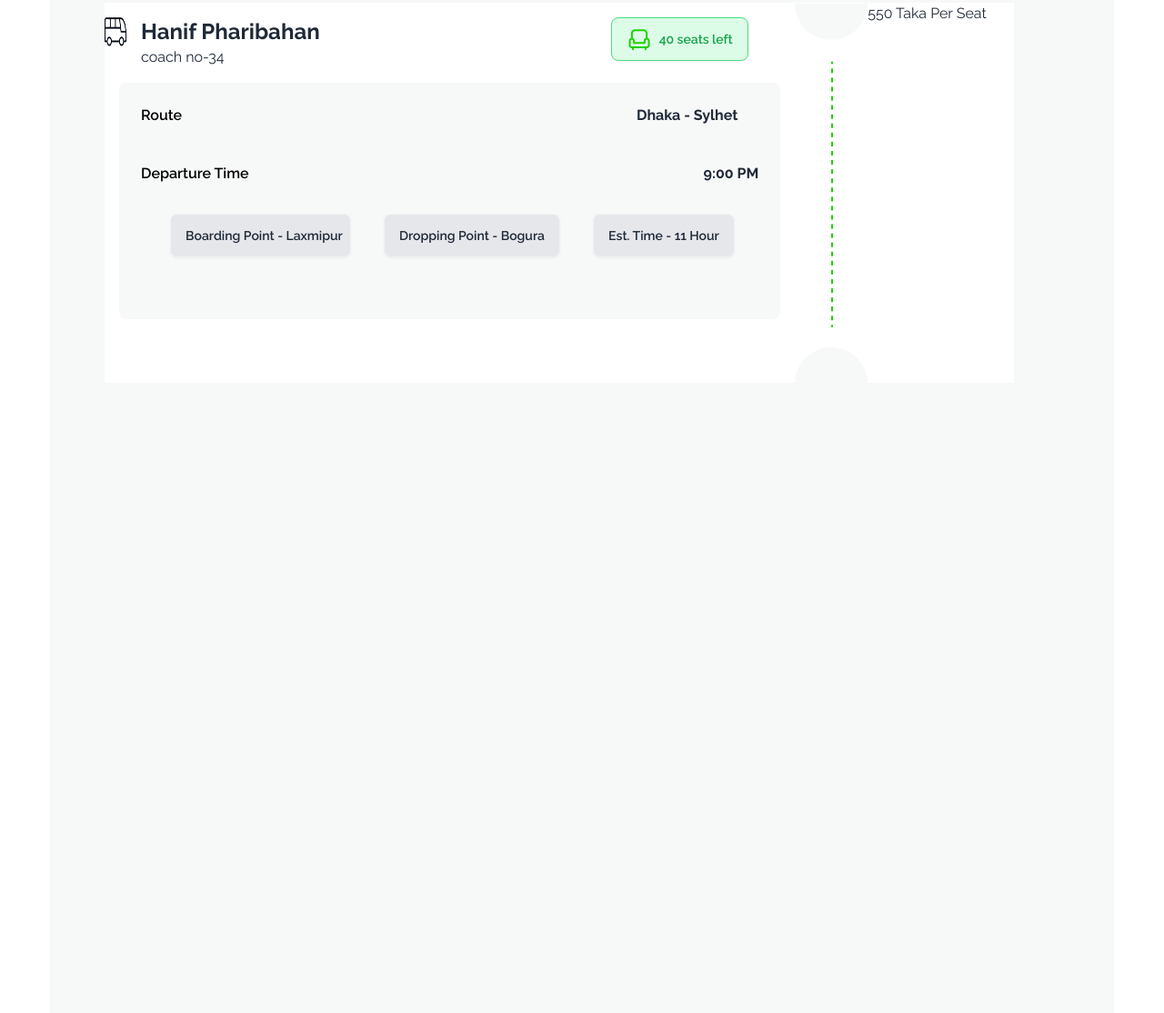
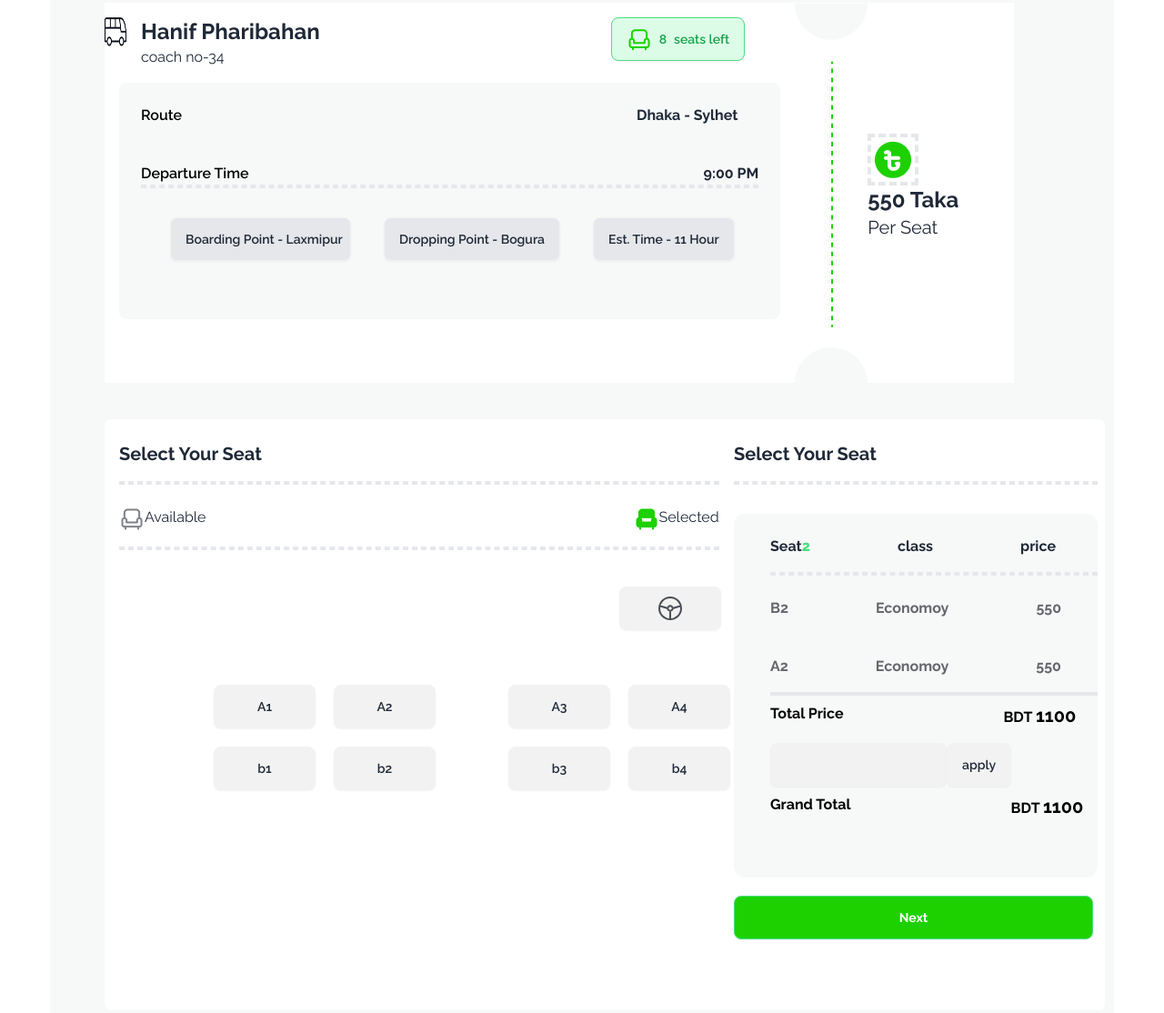
Before and after one commit to Rakibul12356/Assingment-5, a plain HTML site: page index.html in a window 1280 px wide. Shown: the part 1349-2463 px from the top of the page at 91% size. Drawn offline with nearby package versions, Linux system fonts and the light colour scheme.

Commit message:
please update the code

```diff
--- a/index.html
+++ b/index.html
@@ -26,7 +26,7 @@
 
                 </div>
                 <div class="navbar-end">
-                  <button class="btn ">Bus<img src="images/bus-icon.png" alt=""></button>
+                  <button class="btn border-green-400 bg-green-100 text-green-600 ">Bus<img src="images/bus-icon.png" alt=""></button>
                 </div>
               </div>
         </div>
@@ -39,7 +39,7 @@
                 <h1 class="text-bold text-7xl text-center font-bold text-green-500">Hanif Paribahan</h1>
                 <p class="text-white text-center px-28 py-10 text-2xl">Yes, you can run unit tests and view the results directly within the app. The integrated testing features allow for a streamlined .</p>
                 <div class="px-[490px] ">
-                  <button class="btn btn-success text-black">Buy Tickets</button>
+                  <button class="btn btn-success text-black"><a href="#interface-section">Buy Tickets</a></button>
                 </div>
             </div>
         </section>
@@ -86,7 +86,7 @@
         </div>
         </section>
         <!--seat scetion-->
-        <section class="w-[1170px] h-[1500px] bg-[#F7F8F8] border-green-300 border-y-4 rounded-2xl">
+        <section id="interface-section" class="w-[1170px] h-[1400px] bg-[#F7F8F8] border-green-300 border-y-4 rounded-2xl">
           <section>
             <div class="text-center pt-20">
               <h1 class="text-4xl font-extrabold">Hanif Paribahan</h1>
@@ -94,7 +94,7 @@
             </div>
           </section>
           <!--Ticket info section start-->
-          <section class="bg-white w-[1000px] h-[418px] ml-[60px] flex">
+          <section class="bg-white w-[1000px] h-[418px] ml-[60px] flex mb-10">
             <div>
             <div class="flex pt-4">
               <div>
@@ -102,7 +102,7 @@
               <p class="pl-10"> coach no-34</p>
               </div>
               <div class="pl-60">
-                <button class="btn border-green-400 bg-green-100 text-green-600"> <img src="images/seat-green.png" alt="">40 seats left</button>
+                <button class="btn border-green-400 bg-green-100 text-green-600"> <img src="images/seat-green.png" alt=""><span>8</span> seats left</button>
               </div>
               </div>
               <div class="bg-[#F7F8F8]  h-[260px] m-4 rounded-lg p-6" >
@@ -114,6 +114,7 @@
                   <h1 class="text-black font-semibold">Departure Time</h1>
                   <h1 class="font-bold">9:00 PM</h1>
                 </div>
+                <p class="border-2 border-dashed"></p>
                 <div class="pl-8 space-x-8 mt-8">
                   <button class="bg-gray-200 btn pr-2">Boarding Point - Laxmipur</button>
                   <button class="bg-gray-200 btn">Dropping Point - Bogura</button>
@@ -124,13 +125,115 @@
             <div>
               <img src="images/info-devider.png" alt="">
             </div>
-            <div>
-              <h1>550 Taka
-                Per Seat</h1>
+            <div class="pt-36">
+              <img src="images/fare.png" alt="" class="border-dashed border-4">
+              <h1><span class="text-2xl font-bold">550 Taka</span><br>
+                <span class="text-xl">Per Seat</span></h1>
             </div>
           </section>
           <!--Ticket info end-->
+          <!--seat and passenger info section start-->
+          <section class="bg-white flex rounded-lg w-[1100px] h-[650px] ml-[60px]">
+            <!--select seat section-->
+            <section class="w-[60%] ml-4 pt-6">
+              <section>
+              <div>
+                <h1 class="text-xl font-bold mb-4">Select Your Seat</h1>
+                <p class="border-2 border-dashed"></p>
+              </div>
+
+              <div class="flex gap-[470px] mt-6 mb-4">
+                <div class="flex">
+                  <img src="images/seat-gray.png" alt="">
+                  <h1>Available</h1>
+                </div>
+                <div class="flex">
+                  <img src="images/seat-green-filled.png" alt="">
+                  <h2>Selected</h2>
+                </div>
+              </div>
+              <p class="border-2 border-dashed"></p>
+              </section>
+              <!--seat section-->
+              <div class="mt-10 pl-[550px] ">
+                <button class="btn w-28"><img src="images/Vector (1).svg" alt=""></button>
+              </div>
+              <div class="flex mt-10 gap-10 ml-16">
+                <div class="ml-10">
+                  <div class="flex flex-row gap-5 mt-5">
+                    <button class="btn w-28">A1</button>
+                    <button class="btn w-28">A2</button>
+                  </div>
+                  <div class="flex flex-row gap-5 mt-5">
+                    <button class="btn w-28">b1</button>
+                    <button class="btn w-28">b2</button>
+                  </div>
+                </div>
+                <!---->
+                <div class="ml-10">
+                  <div class="flex flex-row gap-5 mt-5">
+                    <button class="btn w-28">A3</button>
+                    <button class="btn w-28">A4</button>
+                  </div>
+                  <div class="flex flex-row gap-5 mt-5">
+                    <button class="btn w-28">b3</button>
+                    <button class="btn w-28">b4</button>
+                  </div>
+                </div>
+              </div>
+
+            </section>
+            <!--select info end-->
+            <!--passengr info section-->
+            <section class="w-[40%] ml-4 mr-4 mt-6">
+              <div>
+                <h1 class="text-xl font-bold mb-4">Select Your Seat</h1>
+                <p class="border-2 border-dashed"></p>
+              </div>
+              <!--buy info-->
+              <section class="mt-8 ">
+                  <div class="bg-[#F7F8F8] w-[400px] h-[400px] rounded-xl pt-6 pl-10">
+                    <div class="flex gap-24 font-bold pb-4">
+                      <h3>Seat<span class="text-green-400 font-extrabold">2</span></h3>
+                      <h3>class</h3>
+                      <h3>price</h3>
+                    </div>
+                    <p class="border-2 border-dashed "></p>
+                    <div class="flex gap-24 pt-6 font-bold pb-4 text-[#03071299]">
+                      <h3>B2</span></h3>
+                      <h3>Economoy</h3>
+                      <h3>550</h3>
+                    </div>
+                    <div class="flex gap-24 pt-6 font-bold pb-4 text-[#03071299]">
+                      <h3>A2</h3>
+                      <h3>Economoy</h3>
+                      <h3>550</h3>
+                    </div>
+                    <p class="border-2 border-solid "></p>
+                    <div class="flex gap-44 pt-2 font-bold pb-4 text-black">
+                      <h3>Total Price</h3>
+                      <h3>BDT <span class="text-xl">1100</span></h3>
+                    </div>
+                    <div>
+                      <input type="text" class="btn"><button class="btn ">apply</button>
+                    </div>
+                    <div class="flex gap-44 pt-2 font-bold pb-4 text-black">
+                      <h3>Grand Total</h3>
+                      <h3>BDT <span class="text-xl">1100</span></h3>
+                    </div>
+                  </div>
+              </section>
+              <div class="pt-5 ">
+                <button class="btn btn-wide w-[395px] border-green-400 bg-[#1DD100] text-white font-bold">Next</button>
+              </div>
+            </section>
+          </section>
+          <!--passenger info end-->
         </section>
+    </main>
+    <!--successfull section-->
+    <main class="BG">
+
     </main>
 </body>
 </html>
```
Also changed, not shown: images/Vector (1).svg (added).
